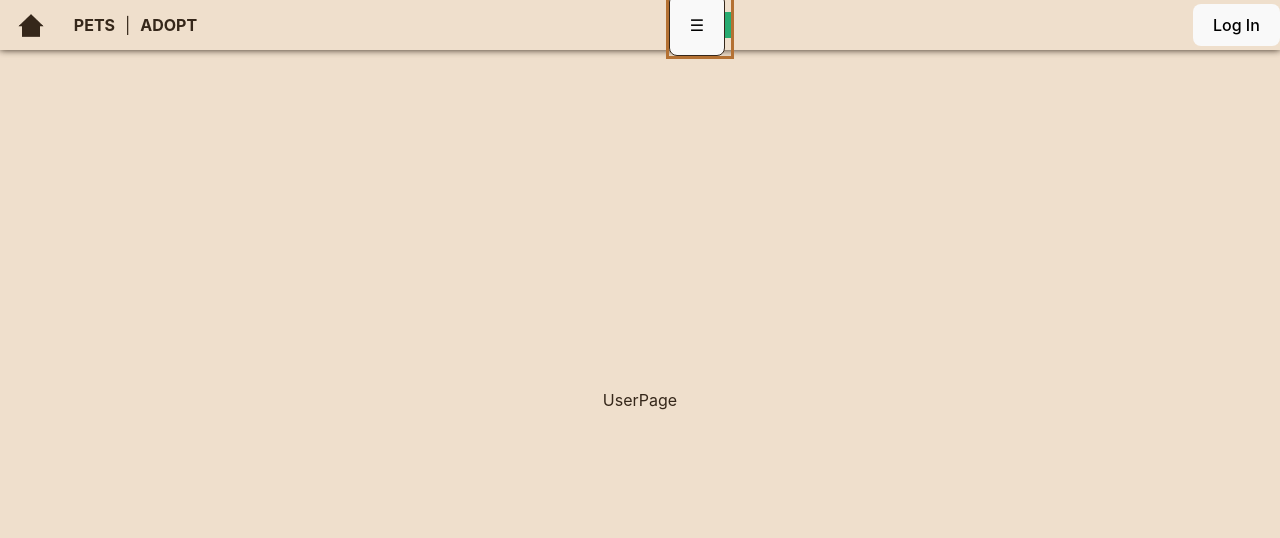
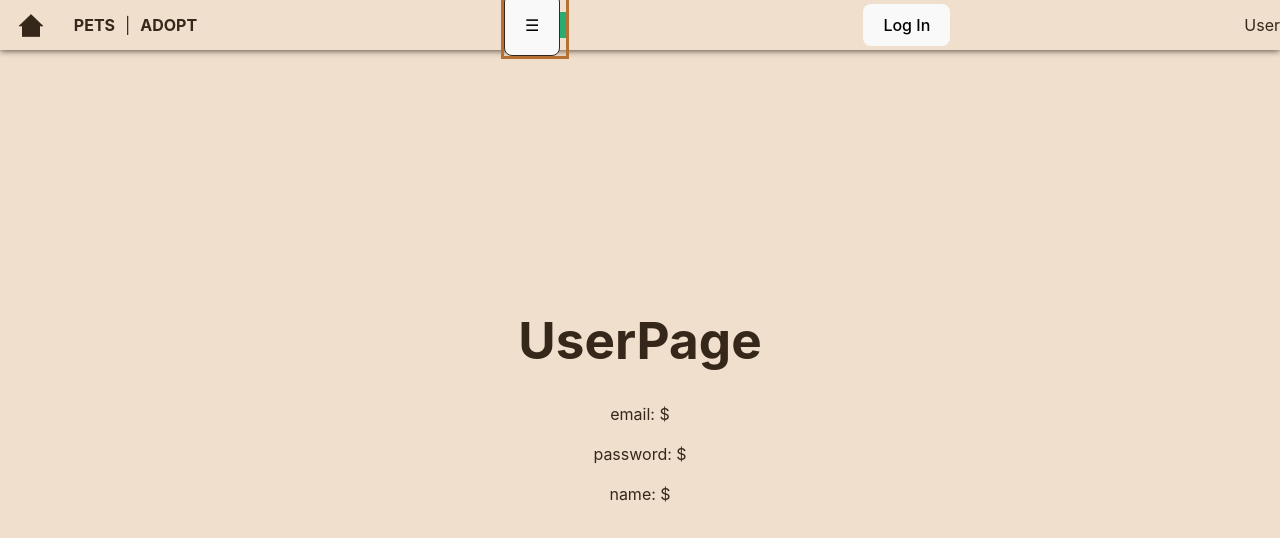
Before and after one commit to joaosilvapedro357/Frontend-Project-Module3-Pets, a React (Vite) app in the folder react-upet-app/: page /user in a window 1280 px wide. Shown: the top 538 px of the page. Built offline with nearby package versions, Linux system fonts and the light colour scheme.

Commit message:
Trying to make the logout work

```diff
--- a/react-upet-app/src/Components/Navbar.jsx
+++ b/react-upet-app/src/Components/Navbar.jsx
@@ -1,6 +1,7 @@
 import { Link, useLocation } from "react-router-dom";
 import { useContext } from "react";
 import { AuthContext } from "../Context/auth.context";
+import Sidebar from "./Sidebar";
 
 
 function Navbar({ toggleSidebar }) {
@@ -62,9 +63,7 @@ function Navbar({ toggleSidebar }) {
             </Link>
             )}
         </div>
-      {/* <div>
-        <Link to="/" className="user-img-link"><img className="user-png" src="/images/user.png"/></Link>
-      </div> */}
+       <div>User</div>
     </nav>
   );
 }
--- a/react-upet-app/src/Components/Sidebar.jsx
+++ b/react-upet-app/src/Components/Sidebar.jsx
@@ -22,6 +22,9 @@ function Sidebar() {
             User
           </Link>
         </li>
+        <li>
+          Logout
+        </li>
       </ul>
     </div>
   );
--- a/react-upet-app/src/pages/LoginPage.jsx
+++ b/react-upet-app/src/pages/LoginPage.jsx
@@ -25,6 +25,7 @@ function LoginPage() {
             .then((response)=>{
                 storeToken(response.data.authToken);
                 authenticateUser();
+                console.log(`You logged in with ${email}`);
                 navigate('/');
             })
             .catch((error)=>{
--- a/react-upet-app/src/pages/PetProfilePage.jsx
+++ b/react-upet-app/src/pages/PetProfilePage.jsx
@@ -55,4 +55,4 @@ function PetProfilePage() {
   )
 }
 
-export default PetProfilePage
+export default PetProfilePage;
--- a/react-upet-app/src/pages/UserPage.jsx
+++ b/react-upet-app/src/pages/UserPage.jsx
@@ -1,8 +1,24 @@
 import React from 'react';
+import LoginPage from './LoginPage';
+import {useContext, useState} from 'react';
+import { AuthContext } from '../Context/auth.context';
+import { useNavigate } from 'react-router-dom';
 
 function UserPage() {
+
+  const [email, setEmail] = useState("");
+  const [password, setPassword] = useState("");
+  const [name, setName] = useState("");
+
+  const navigate = useNavigate();
+
   return (
-    <div>UserPage</div>
+    <div>
+      <h1>UserPage</h1>
+      <p>email: ${email}</p>
+      <p>password: ${password}</p>
+      <p>name: ${name}</p>
+    </div>
   )
 }
 
```
Also changed, not shown: react-upet-app/src/pages/AdoptPage.jsx (+8 -8 lines).
